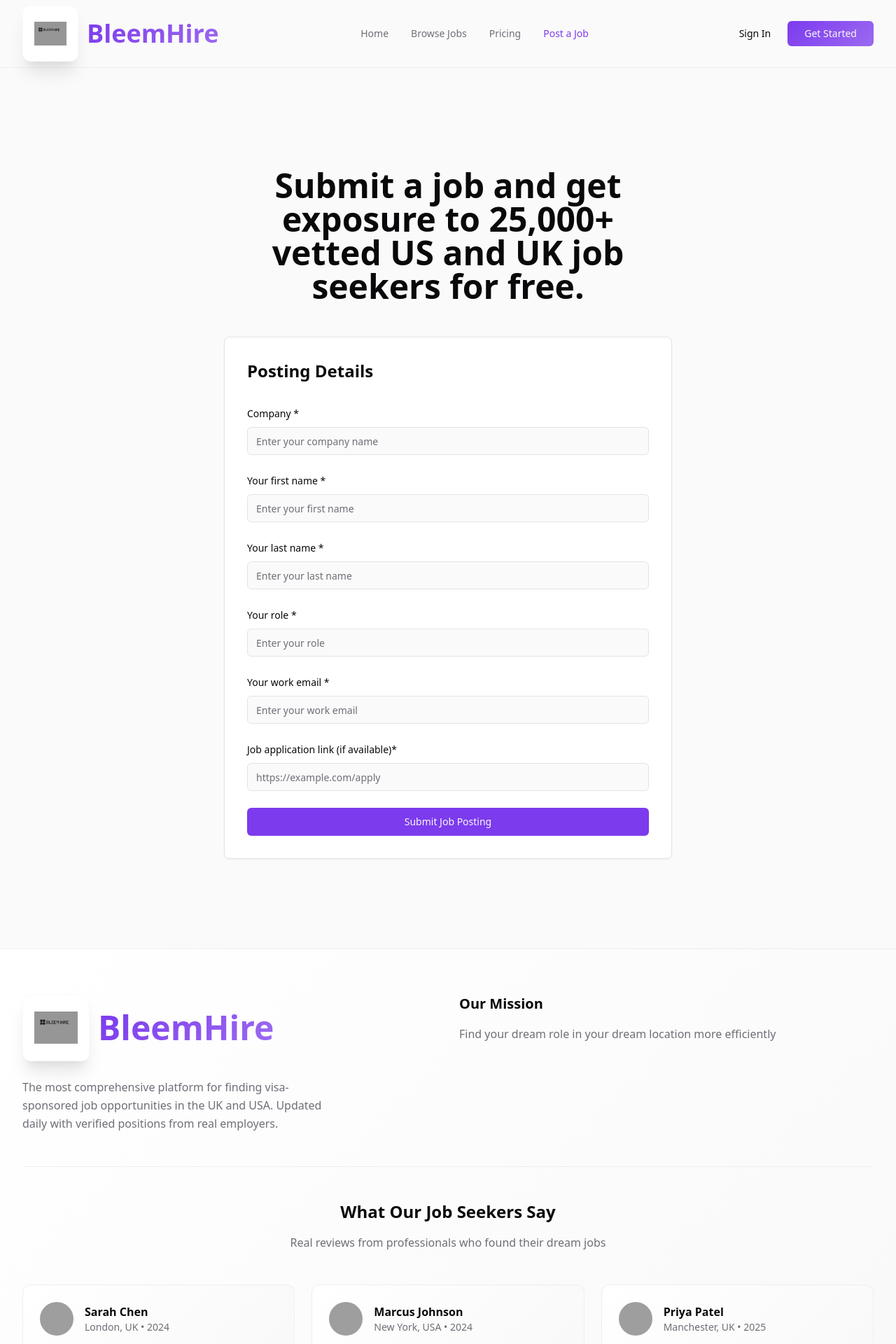
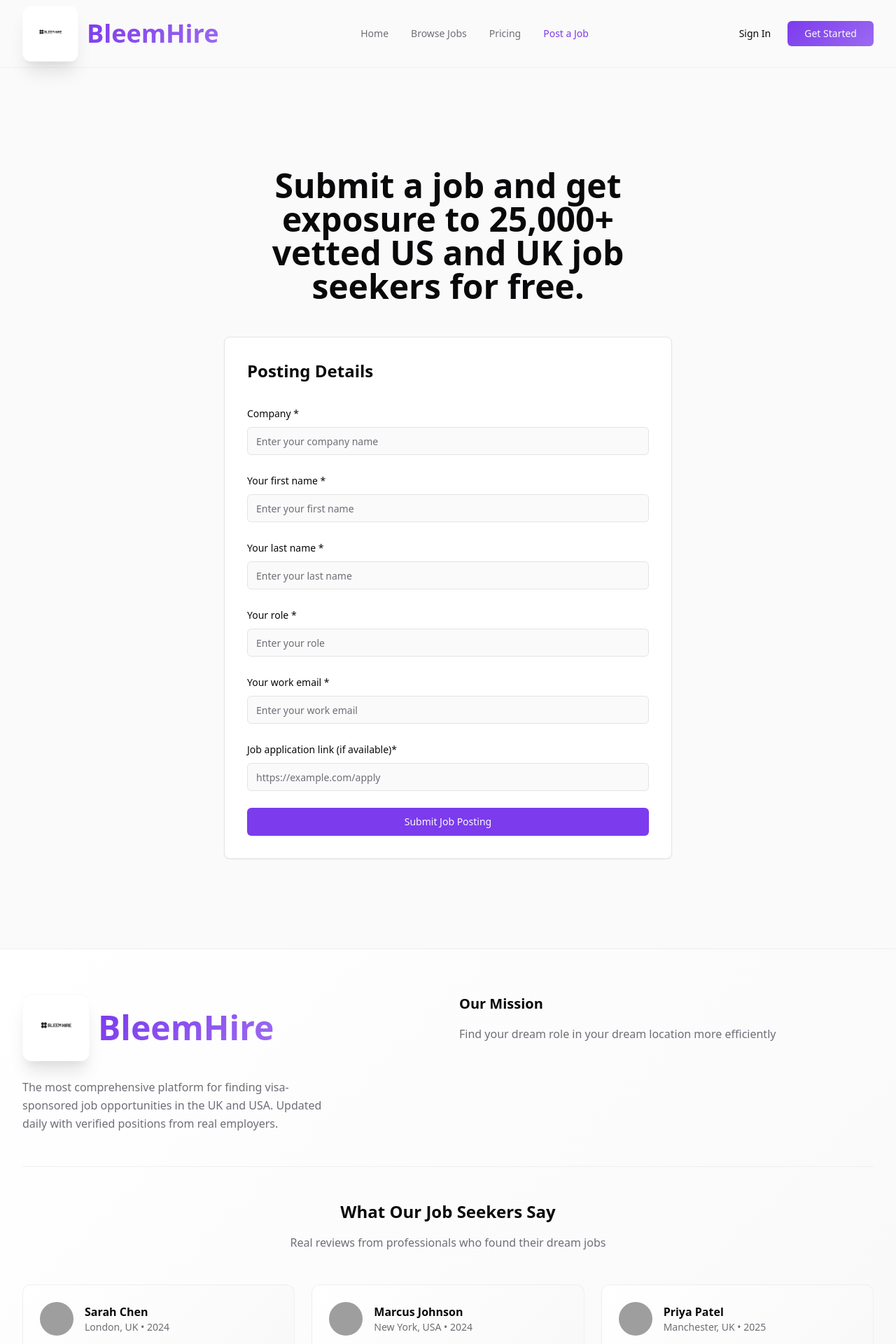
Before and after one commit to Isaacprogi/beem, a React (Vite) app: page /post-job in a window 1280 px wide. Shown: the top 1920 px of the page at 70% size. Built offline with nearby package versions, Linux system fonts and the light colour scheme; grey boxes are pictures that could not be loaded.

Commit message:
Update logo
Updated the BleemHire logo in the header and footer to the new design provided by the user.
-edited src/components/Header.tsx
-edited src/components/Footer.tsx
-created public/lovable-uploads/4a874999-c4a8-48ef-93ba-a53c89681c31.png

```diff
--- a/src/components/Footer.tsx
+++ b/src/components/Footer.tsx
@@ -6,7 +6,7 @@ export const Footer = () => {
           <div>
             <div className="flex items-center space-x-3 mb-6">
               <div className="h-24 w-24 rounded-xl bg-white flex items-center justify-center shadow-xl p-4 border border-border/20">
-                <img src="/lovable-uploads/4a874999-c4a8-48ef-93ba-a53c89681c31.png" alt="BleemHire" className="w-full h-full object-contain" />
+                <img src="/lovable-uploads/4c2accb2-826d-4855-a817-28242f51af13.png" alt="BleemHire" className="w-full h-full object-contain" />
               </div>
               <span className="font-bold text-5xl bg-gradient-primary bg-clip-text text-transparent">
                 BleemHire
--- a/src/components/Header.tsx
+++ b/src/components/Header.tsx
@@ -12,7 +12,7 @@ export const Header = () => {
         <Link to="/" className="flex items-center space-x-3 group">
           <div className="relative">
             <div className="h-20 w-20 rounded-xl bg-white flex items-center justify-center shadow-xl group-hover:shadow-2xl transition-all p-4 border border-border/20">
-              <img src="/lovable-uploads/4a874999-c4a8-48ef-93ba-a53c89681c31.png" alt="BleemHire" className="w-full h-full object-contain" />
+              <img src="/lovable-uploads/4c2accb2-826d-4855-a817-28242f51af13.png" alt="BleemHire" className="w-full h-full object-contain" />
             </div>
           </div>
           <span className="font-bold text-4xl bg-gradient-primary bg-clip-text text-transparent">
```
Also changed, not shown: public/lovable-uploads/4c2accb2-826d-4855-a817-28242f51af13.png (added).
